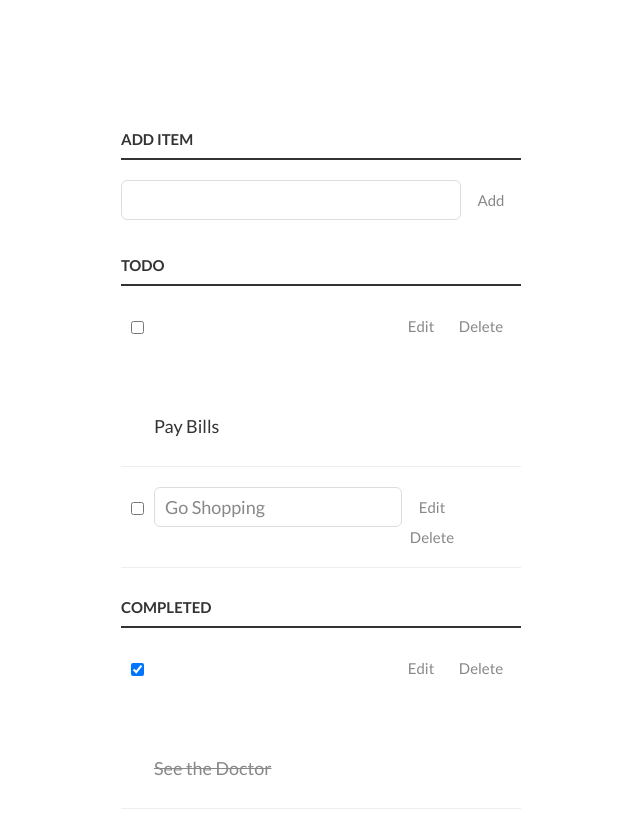
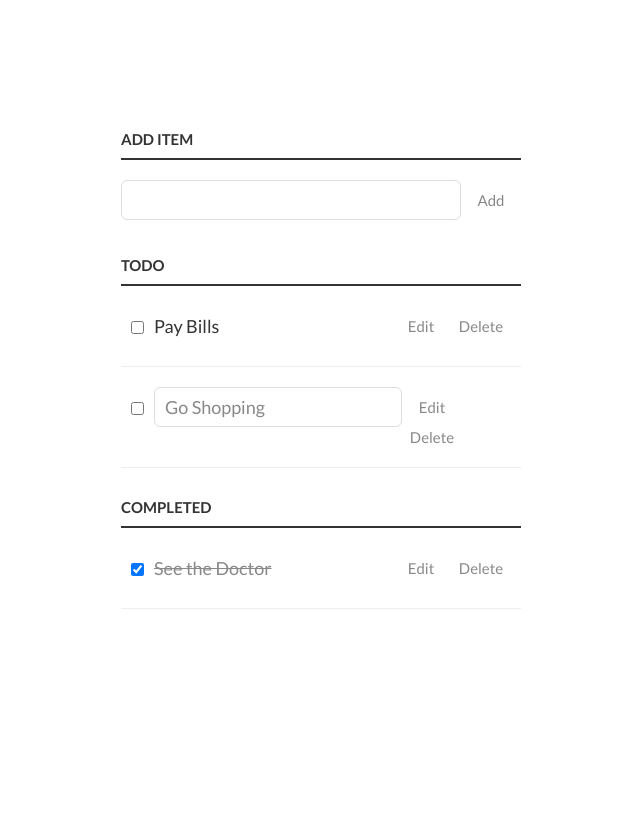
Before and after one commit to krm22/vanillascript_todo_list, a plain HTML site: page index.html in a window 1280 px wide. Shown: the whole page, without its empty margins (319-959 px from the left). Drawn offline with Linux system fonts and the light colour scheme.

Commit message:
Changed error with the li margin

```diff
--- a/css/style.css
+++ b/css/style.css
@@ -90,7 +90,7 @@ li > input[type="checkbox"] {
 li > label {
   font-size: 18px;
   line-height: 40px;
-  margin: 100px auto 0;
+  margin: 0 auto 0;
   width: 237px;
 
 }
```
